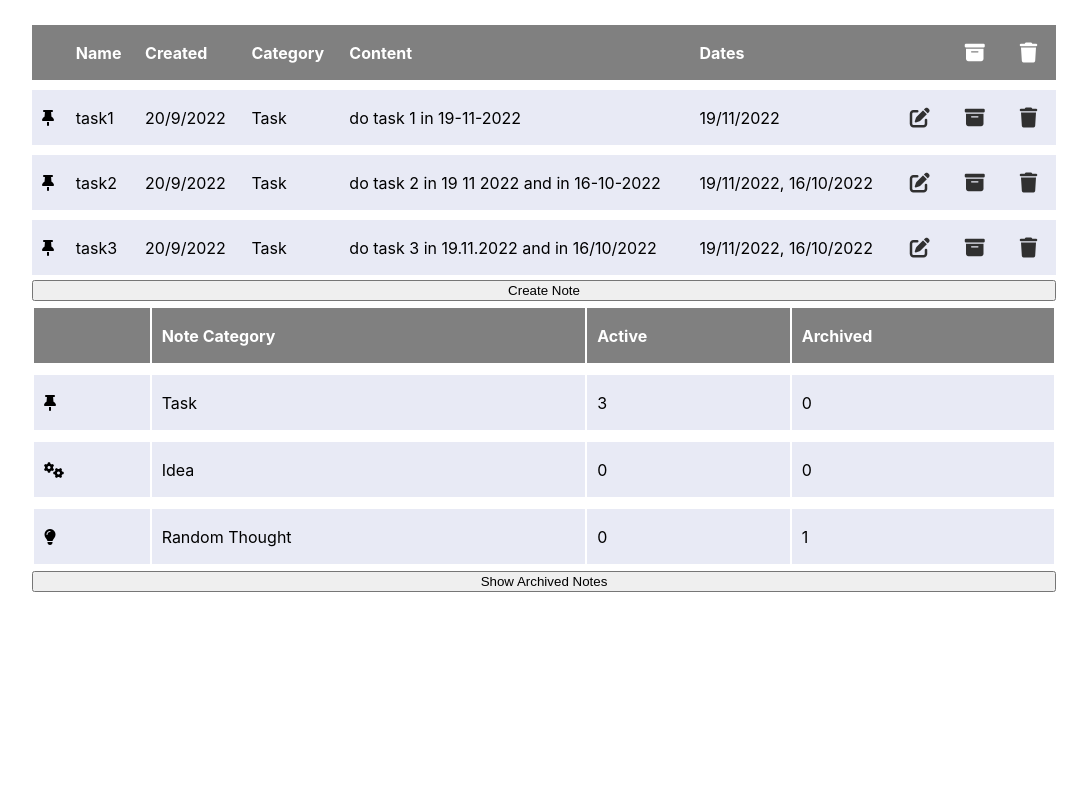
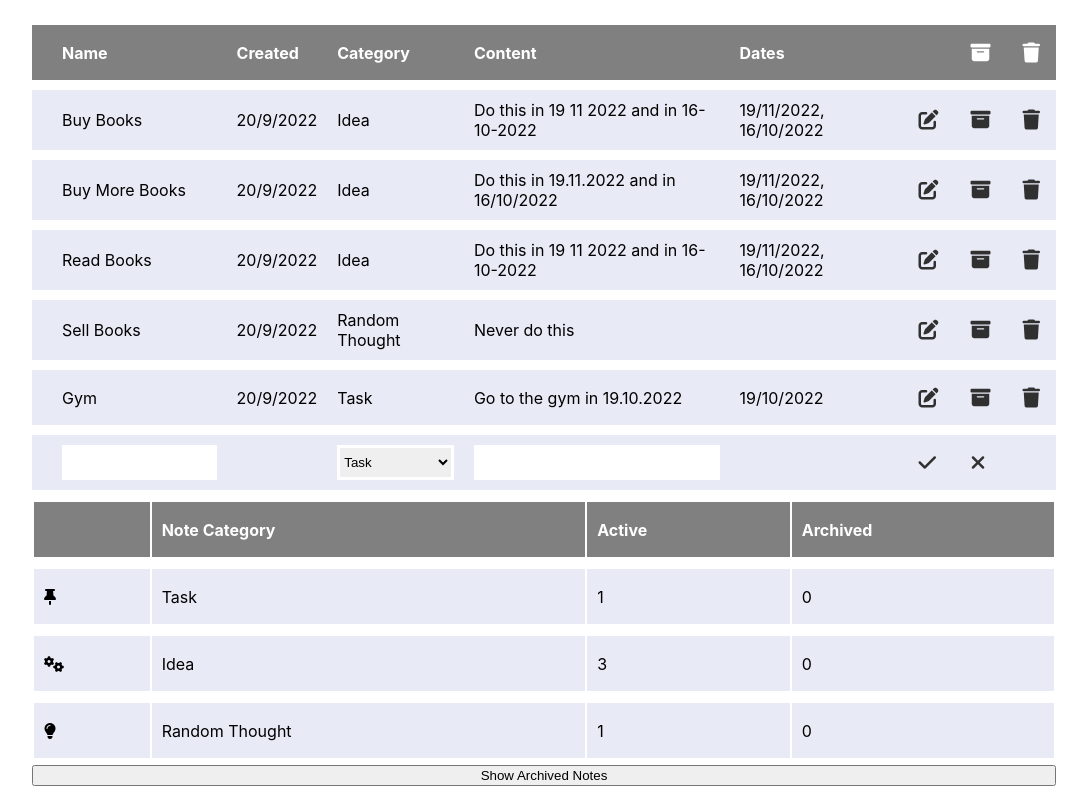
Before and after one commit to Kiriager/redancyhomeworks, a React (Create React App) app in the folder homework2/: page / in a window 1280 px wide. Both pictures are taken after a click on the button "Create Note". Shown: the whole page, without its empty margins (96-1183 px from the left). Built offline with nearby package versions, Linux system fonts and the light colour scheme; the HTML template or start-up script is replaced by a standard one.

Commit message:
add note entity

```diff
--- a/homework2/src/App.tsx
+++ b/homework2/src/App.tsx
@@ -10,7 +10,7 @@ function App() {
 
         {/* <Counter /> */}
         <NotesTable />
-        <CreateNoteButton />
+
         <StatsTable />
         <TableStatusButton />
 
--- /dev/null
+++ b/homework2/src/features/note/Note.ts
@@ -0,0 +1,173 @@
+export interface NoteFormData {
+  name: string,
+  categoryName: string,
+  content: string
+}
+
+export interface Category {
+  categoryName: string,
+  categoryIcon: string
+}
+
+export interface Note {
+  id: number,
+  name: string,
+  createDate: Date,
+  archivedStatus: boolean,
+  content: string,
+  category: Category,
+  editStatus: boolean
+}
+
+function extractDates(note: Note): string {
+  let stringDates = (note.content + note.name).match(/[0-9]{1,2}([\-/ \.])[0-9]{1,2}[\-/ \.][0-9]{4}/g)
+  if (stringDates == null) {
+    return ""
+  }
+  let dates = stringDates.map((date) => {
+    return convertStringToDate(date)
+  })
+  return stringifyDatesList(dates)
+}
+
+function createNote(data: NoteFormData, noteId: number) {
+  return {
+    id: noteId,
+    name: data.name.trim(),
+    createDate: new Date(),
+    archivedStatus: false,
+    content: data.content.trim(),
+    category: {categoryName: data.categoryName, categoryIcon: ""},
+    editStatus: false
+  }
+}
+
+function convertStringToDate(stringDate: string) {
+  let stringDayMonthYear = stringDate.match(/\d+/g)
+  if (stringDayMonthYear == null) {
+    return new Date()
+  }
+  let numberDayMonthYear = stringDayMonthYear.map((value) => { return parseInt(value) })
+  return new Date(...formatDateNumbers(numberDayMonthYear))
+}
+
+function formatDateNumbers(numbers: number[]) {
+  let month = numbers[1]
+  let day = numbers[0]
+  if (month > 12) {
+    month = numbers[0]
+    day = numbers[1]
+  }
+  const result = [numbers[2], month - 1, day] as const
+  return result
+}
+
+function stringifyDatesList(dates: Date[]) {
+  if (dates == null || !dates.length) {
+    return ""
+  }
+  return dates.map((date) => {
+    return formatDate(date)
+  }).join(", ")
+}
+
+function formatDate(date: Date) {
+  return `${date.getDate()}/${date.getMonth() + 1}/${date.getFullYear()}`
+}
+
+let categoriesList = [
+  { categoryName: "Task", categoryIcon: "fa-solid fa-thumbtack" },
+  { categoryName: "Idea", categoryIcon: "fa-solid fa-gears" },
+  { categoryName: "Random Thought", categoryIcon: "fa-solid fa-lightbulb" }
+]
+
+let initialNotesList = [
+  createNote({name: "Buy Books", categoryName: "Idea", content: "Do this in 19 11 2022 and in 16-10-2022"}, 1),
+  createNote({name: "Buy More Books", categoryName: "Idea", content: "Do this in 19.11.2022 and in 16/10/2022"}, 2),
+  createNote({name: "Read Books", categoryName: "Idea", content: "Do this in 19 11 2022 and in 16-10-2022"}, 3),
+  createNote({name: "Sell Books", categoryName: "Random Thought", content: "Never do this"}, 4),
+  createNote({name: "Gym", categoryName: "Task", content: "Go to the gym in 19.10.2022"}, 5)
+]
+
+
+export let noteService = {
+  extractDates: extractDates,
+  createNote: createNote,
+  formatDate: formatDate,
+  initialNotesList: initialNotesList,
+  categoriesList: categoriesList
+}
+
+
+// notesList: [
+//   {
+//     id: 1, name: "task1", createDate: new Date(), archivedStatus: false,
+//     content: "do task 1 in 19-11-2022",
+//     category: { categoryName: "Task", categoryIcon: "fa-solid fa-thumbtack" }, editStatus: false
+//   },
+//   {
+//     id: 2, name: "task2", createDate: new Date(), archivedStatus: false,
+//     content: "do task 2 in 19 11 2022 and in 16-10-2022",
+//     category: { categoryName: "Task", categoryIcon: "fa-solid fa-thumbtack" }, editStatus: false
+//   },
+//   {
+//     id: 3, name: "task3", createDate: new Date(), archivedStatus: false,
+//     content: "do task 3 in 19.11.2022 and in 16/10/2022",
+//     category: { categoryName: "Task", categoryIcon: "fa-solid fa-thumbtack" }, editStatus: false
+//   },
+//   {
+//     id: 4, name: "task4", createDate: new Date(), archivedStatus: true,
+//     content: "Just nice thought",
+//     category: { categoryName: "Random Thought", categoryIcon: "fa-solid fa-lightbulb" }, editStatus: false
+//   }
+// ]
+
+// export interface Note {
+
+
+//       id: ++Note.previousId,
+//       name: data.name.trim(),
+//       createDate: new Date(),
+//       archivedStatus: false,
+//       content: data.content.trim(),
+//       category: { categoryName: data.categoryName.trim(), categoryIcon: "" },
+//       editStatus: false
+
+//   validate(categories: Category[]) {
+
+//     if (this.data.name == "") {
+//       this.errors.push("Note name is required.")
+//     }
+//     if (this.data.category.categoryName == "") {
+//       this.errors.push("Note category is required.")
+//     }
+
+//     let category = categories.find((category) => {
+//       return category.categoryName === this.data.category.categoryName
+//     })
+//     if (!category) {
+//       this.errors.push("Category has to be one of the list.")
+//     } else {
+//       this.data.category = category
+//     }
+//     if (this.data.content == "") {
+//       this.errors.push("Note content is required.")
+//     }
+
+//   }
+
+//   extractDates(): string {
+//     let stringDates = (this.data.content + this.data.name).match(/[0-9]{1,2}([\-/ \.])[0-9]{1,2}[\-/ \.][0-9]{4}/g)
+//     if (stringDates == null) {
+//       return ""
+//     }
+//     let dates = stringDates.map((date) => {
+//       return convertStringToDate(date)
+//     })
+//     return stringifyDatesList(dates)
+//   }
+
+//   getCreateDateString() {
+//     return formatDate(this.data.createDate)
+//   }
+// }
--- a/homework2/src/features/note/NotesTable.tsx
+++ b/homework2/src/features/note/NotesTable.tsx
@@ -1,17 +1,19 @@
 import React, { useState } from 'react';
-import { CategoryStats, NoteData, Category } from "./notesSlice";
+import { CategoryStats, getCategoryStats} from "./notesSlice";
+import { Category, Note, noteService } from "./Note";
 
 import { useAppSelector, useAppDispatch } from '../../app/hooks';
 
 import {
-  archive,
+  switchArchiveStatus, remove, edit, switchTableArchiveStatus, showCreateForm, hideCreateForm, add
 } from './notesSlice';
 
 import styles from './Note.module.css';
 import notesSlice from './notesSlice';
 
 export function NotesTable() {
-
+  const formStatus = useAppSelector(state => state.notes.showCreateForm)
+  const tableArchiveStatus = useAppSelector(state => state.notes.showArchiveNotes)
   return (
     <table className={styles.notes}>
       <thead>
@@ -38,18 +40,34 @@ export function NotesTable() {
 
       <NoteRows />
 
-      <tfoot><tr id="new-note"></tr></tfoot>
+      <tfoot>
+        {formStatus ? <NoteForm /> : !tableArchiveStatus ? <CreateNoteButton /> : ""}
+      </tfoot>
     </table>
 
   )
 }
 
 export function CreateNoteButton() {
-  return (<button id="create-note-button" className="outside">Create Note</button>)
+  const dispatch = useAppDispatch();
+  return (
+    <tr>
+      <button id="create-note-button" className="outside"
+        onClick={() => dispatch(showCreateForm())}>
+        Create Note
+      </button>
+    </tr>
+  )
 }
 
 export function TableStatusButton() {
-  return (<button id="swap-table-status" className="outside">Show Archived Notes</button>)
+  const dispatch = useAppDispatch();
+  return (
+    <button id="swap-table-status" className="outside"
+      onClick={() => dispatch(switchTableArchiveStatus())}>
+      Show Archived Notes
+    </button>
+  )
 }
 
 export function StatsTable() {
@@ -71,24 +89,24 @@ export function StatsTable() {
 }
 
 
-function getCategoryStats(notes: NoteData[], category: Category) {
-  let categoryStats = { category: category, active: 0, archived: 0 }
-  notes.forEach(note => {
-    if (note.category.categoryName == category.categoryName) {
-      if (note.archivedStatus) {
-        categoryStats.archived++
-      } else {
-        categoryStats.active++
-      }
-    }
-  })
-  return categoryStats
-}
+// function getCategoryStats(notes: NoteData[], category: Category) {
+//   let categoryStats = { category: category, active: 0, archived: 0 }
+//   notes.forEach(note => {
+//     if (note.category.categoryName == category.categoryName) {
+//       if (note.archivedStatus) {
+//         categoryStats.archived++
+//       } else {
+//         categoryStats.active++
+//       }
+//     }
+//   })
+//   return categoryStats
+// }
 
 function CategoryStatsRow(categoryStats: CategoryStats) {
   return (
     <tr>
-      <td><CategoryIcon {...categoryStats.category}/></td>
+      <td><CategoryIcon {...categoryStats.category} /></td>
       <td>{categoryStats.category.categoryName}</td>
       <td>{categoryStats.active}</td>
       <td>{categoryStats.archived}</td>
@@ -104,115 +122,157 @@ function CategoryIcon(category: Category) {
   )
 }
 
-function SingleNote(note: NoteData) {
+function SingleNote(note: Note) {
   const dispatch = useAppDispatch();
+  //let note = prop.note
 
     return (
       <tr>
-      <td><CategoryIcon {...note.category}/></td>
+        <td><CategoryIcon {...note.category} /></td>
         <td>{note.name}</td>
-      <td>{formatDate(note.createDate)}</td>
+        <td>{noteService.formatDate(note.createDate)}</td>
         <td>{note.category.categoryName}</td>
         <td>{note.content}</td>
-      <td>{stringifyDatesList(extractDates(note.content, note.name))}</td>
+        <td>{noteService.extractDates(note)}</td>
         <td>
-        <button
-            className="edit-note-button" title="Edit Note">
+          <button className="edit-note-button" title="Edit Note"
+            onClick={() => dispatch(edit(note.id))}>
             <i className="fa-solid fa-pen-to-square"></i>
           </button>
         </td>
         <td>
           <button className="archive-note-button" title="Archive/Unarchive Note"
-            onClick={(e) => dispatch(archive(2))} >
+            onClick={() => dispatch(switchArchiveStatus(note.id))}>
             <i className="fa-solid fa-box-archive"></i>
           </button>
         </td>
         <td>
-        <button className="delete-note-button" title="Delete Note">
+          <button className="delete-note-button" title="Delete Note"
+            onClick={() => dispatch(remove(note.id))}>
             <i className="fa-solid fa-trash"></i>
           </button>
         </td>
       </tr>
     )
+
 }
 
 function NoteRows() {
   const notes = useAppSelector(state => state.notes.notesList)
+  const tableArchiveStatus = useAppSelector(state => state.notes.showArchiveNotes)
   return (
     <tbody>
-      {notes.filter((note) => {return !note.archivedStatus}).map(note => {
-        return (<SingleNote {...note} />)
+      {notes.filter((note) => { return note.archivedStatus === tableArchiveStatus }).map((note) => {
+          return (<SingleNote {...note}/>)
         })
       }
     </tbody>
   )
 }
 
-// function createFormRowHTML(note) {
-//   let dates = ""
-//   let createDate = ""
+function NoteForm() {
+  const dispatch = useAppDispatch();
+  let dates = ""
+  let createDate = ""
 
-//   if (typeof(note) != "undefined") {
-//     createDate = getFormateDate(note.data.createDate)
-//     dates = getDatesList(note.getDates())
-//   }
+  const [name, setName] = useState("")
+  const [categoryName, setCategoryName] = useState("")
+  const [content, setContent] = useState("")
 
-//   return `
-//     <td></td>
-//     <td><input type="text" id="name" name="name" autocomplete="off" form="note-form"></td>
-//     <td>${createDate}</td>
-//     <td><select form="note-form" name="category" id="category"></select></td>
-//     <td><input form="note-form" type="text" id="content" name="content" autocomplete="off"></td>
-//     <td>${dates}</td>
-//     <td><button form="note-form" type="button" class="add" id="submit-note-form" title="Save Note"><i class="fa-solid fa-check"></i></button></td>
-//     <td><button form="note-form" type="button" id="discard-note-form" title="Discard Changes"><i class="fa-solid fa-xmark"></i></button></td>
-//     <td></td>
-//   `
+  return (
+    <tr id="new-note">
+      <td><form id="note-form"></form></td>
+      <td>
+        <input form="note-form" type="text" id="name" name="name" autoComplete="off"
+          value={name}
+          onChange={(e) => { setName(e.target.value) }} />
+      </td>
+      <td>{createDate}</td>
+      <td>
+        <select name="category" form="note-form"
+          value={categoryName}
+          onChange={(e) => { setCategoryName(e.target.value) }}>
+          <CategoryOptions />
+        </select>
+      </td>
+      <td>
+        <input form="note-form" type="text" name="content" autoComplete="off"
+          value={content}
+          onChange={(e) => { setContent(e.target.value) }} />
+      </td>
+      <td>{dates}</td>
+      <td>
+        <button form="note-form" type="button" className="add" title="Save Note"
+          onClick={() => dispatch(add({ name: name, categoryName: categoryName, content: content }))}>
+          <i className="fa-solid fa-check"></i>
+        </button>
+      </td>
+      <td>
+        <button form="note-form" type="button" title="Discard Changes"
+          onClick={() => dispatch(hideCreateForm())}>
+          <i className="fa-solid fa-xmark"></i>
+        </button>
+      </td>
+      <td></td>
+    </tr>
+  )
+}
+
+// function formatDate(date: Date) {
+//   return `${date.getDate()}/${date.getMonth() + 1}/${date.getFullYear()}`
 // }
 
-function formatDate(date: Date) {
-  return `${date.getDate()}/${date.getMonth() + 1}/${date.getFullYear()}`
+// function extractDates(content: string, name: string) {
+//   let stringDates = (content + name).match(/[0-9]{1,2}([\-/ \.])[0-9]{1,2}[\-/ \.][0-9]{4}/g)
+//   if (stringDates == null) {
+//     return new Array<Date>
+//   }
+//   let dates = stringDates.map((date) => {
+//     return convertStringToDate(date)
+//   })
+//   return dates
+// }
+
+// function convertStringToDate(stringDate: string) {
+//   let stringDayMonthYear = stringDate.match(/\d+/g)
+//   if (stringDayMonthYear == null) {
+//     return new Date()
+//   }
+//   let numberDayMonthYear = stringDayMonthYear.map((value) => { return parseInt(value) })
+//   return new Date(...formatDateNumbers(numberDayMonthYear))
+// }
+
+// function formatDateNumbers(numbers: number[]) {
+//   let month = numbers[1]
+//   let day = numbers[0]
+//   if (month > 12) {
+//     month = numbers[0]
+//     day = numbers[1]
+//   }
+//   const result = [numbers[2], month - 1, day] as const
+//   return result
+// }
+
+// function stringifyDatesList(dates: Date[] | null) {
+//   if (dates == null || !dates.length) {
+//     return ""
+//   }
+//   return dates.map((date) => {
+//     return formatDate(date)
+//   }).join(", ")
+// }
+
+function CategoryOptions() {
+  let categories = useAppSelector(state => state.notes.categoriesList)
+  return (
+    <>
+      {categories.map((category) => {
+        return(<option value={category.categoryName}>{category.categoryName}</option>)
+      })}
+    </>
+  )
 }
 
-function extractDates(content: string, name: string) {
-  let stringDates = (content + name).match(/[0-9]{1,2}([\-/ \.])[0-9]{1,2}[\-/ \.][0-9]{4}/g)
-  if (stringDates == null) {
-    return new Array<Date>
-  }
-  let dates = stringDates.map((date) => {
-    return convertStringToDate(date)
-  })
-  return dates
-}
-
-function convertStringToDate(stringDate: string) {
-  let stringDayMonthYear = stringDate.match(/\d+/g)
-  if (stringDayMonthYear == null) {
-    return new Date()
-  }
-  let numberDayMonthYear = stringDayMonthYear.map((value) => { return parseInt(value) })
-  return new Date(...formatDateNumbers(numberDayMonthYear))
-}
-
-function formatDateNumbers(numbers: number[]) {
-  let month = numbers[1]
-  let day = numbers[0]
-  if (month > 12) {
-    month = numbers[0]
-    day = numbers[1]
-  }
-  const result = [numbers[2], month - 1, day] as const
-  return result
-}
-
-function stringifyDatesList(dates: Date[] | null) {
-  if (dates == null || !dates.length) {
-    return ""
-  }
-  return dates.map((date) => {
-    return formatDate(date)
-  }).join(", ")
-}
 
 // export function Counter() {
 //   const count = useAppSelector(selectCount);
--- a/homework2/src/features/note/notesSlice.ts
+++ b/homework2/src/features/note/notesSlice.ts
@@ -1,28 +1,15 @@
 import { createSlice, PayloadAction } from '@reduxjs/toolkit';
+import { noteService, Note, Category, NoteFormData } from "./Note"
 import { RootState } from '../../app/store';
+
 //import { fetchCount } from './counterAPI';
 
 export interface NotesState {
-  notesList: NoteData[],
+  notesList: Note[],
   categoriesList: Category[],
-  showArchiveNotes: boolean
-//  tableArchiveStatus: "arhived" | "active",
-//   status: 'idle' | 'loading' | 'failed';
-}
-
-export interface NoteData {
-  id: number,
-  name: string,
-  createDate: Date,
-  archivedStatus: boolean,
-  content: string,
-  category: Category,
-  editStatus: boolean
-}
-
-export interface Category {
-  categoryName: string,
-  categoryIcon: string
+  showArchiveNotes: boolean,
+  showCreateForm: boolean,
+  ids: number
 }
 
 export interface CategoryStats {
@@ -32,26 +19,15 @@ export interface CategoryStats {
 }
 
 const initialState: NotesState = {
-  notesList: [
-    {id: 1, name: "task1", createDate: new Date(), archivedStatus: false,
-        content: "do task 1 in 19-11-2022",
-        category: {categoryName: "Task", categoryIcon: "fa-solid fa-thumbtack"}, editStatus: false},
-    {id: 2, name: "task2", createDate: new Date(), archivedStatus: false,
-        content: "do task 2 in 19 11 2022 and in 16-10-2022",
-        category: {categoryName: "Task", categoryIcon: "fa-solid fa-thumbtack"}, editStatus: false},
-    {id: 3, name: "task3", createDate: new Date(), archivedStatus: false,
-        content: "do task 3 in 19.11.2022 and in 16/10/2022",
-        category: {categoryName: "Task", categoryIcon: "fa-solid fa-thumbtack"}, editStatus: false},
-    {id: 4, name: "task4", createDate: new Date(), archivedStatus: true,
-        content: "Just nice thought",
-        category: {categoryName: "Random Thought", categoryIcon: "fa-solid fa-lightbulb"}, editStatus: false}
+  categoriesList: [
+    { categoryName: "Task", categoryIcon: "fa-solid fa-thumbtack" },
+    { categoryName: "Idea", categoryIcon: "fa-solid fa-gears" },
+    { categoryName: "Random Thought", categoryIcon: "fa-solid fa-lightbulb" }
   ],
-  categoriesList:  [
-    {categoryName: "Task", categoryIcon: "fa-solid fa-thumbtack"},
-    {categoryName: "Idea", categoryIcon: "fa-solid fa-gears"},
-    {categoryName: "Random Thought", categoryIcon: "fa-solid fa-lightbulb"}
-  ],
-  showArchiveNotes: false
+  showArchiveNotes: false,
+  showCreateForm: false,
+  notesList: noteService.initialNotesList,
+  ids: 5
 }
 
 
@@ -59,45 +35,77 @@ const initialState: NotesState = {
 export const noteSlice = createSlice({
   name: 'notes',
   initialState,
-  // The `reducers` field lets us define reducers and generate associated actions
   reducers: {
-    add: (state) => {
+    add: (state, action:  PayloadAction<NoteFormData>) => {
+      console.log(action.payload);
+      state.showCreateForm = false
+
       // Redux Toolkit allows us to write "mutating" logic in reducers. It
       // doesn't actually mutate the state because it uses the Immer library,
       // which detects changes to a "draft state" and produces a brand new
       // immutable state based off those changes
-      //state.value += 1;
+
     },
-    edit: (state) => {
+    edit: (state, action: PayloadAction<number>) => {
 
     },
     // Use the PayloadAction type to declare the contents of `action.payload`
-    remove: (state) => {
-
+    remove: (state, action: PayloadAction<number>) => {
+      let noteId = state.notesList.findIndex((note) => { return note.id === action.payload })
+      if (noteId >= 0) {
+        state.notesList.splice(noteId, 1)
+      }
     },
-    archive: (state, action: PayloadAction<number>) => {
-      alert(action.payload)
-      console.log(action.payload);
-      let note = state.notesList.find((note) => {return note.id == action.payload})
-      if (typeof(note) != 'undefined') {
+    switchArchiveStatus: (state, action: PayloadAction<number>) => {
+      let note = state.notesList.find((note) => { return note.id === action.payload })
+      if (typeof (note) != 'undefined') {
         note.archivedStatus = !note.archivedStatus
       }
     },
-    unarchive: (state) => {
+    switchTableArchiveStatus: (state) => {
+      state.showArchiveNotes = !state.showArchiveNotes
+      state.showCreateForm = false
+    },
+    showCreateForm: (state) => {
+      state.showCreateForm = true
+    },
+    hideCreateForm: (state) => {
+      state.showCreateForm = false
+    }
 
-    },
   },
   // The `extraReducers` field lets the slice handle actions defined elsewhere,
   // including actions generated by createAsyncThunk or in other slices.
 
 });
 
-export const { add, edit, archive, unarchive, remove } = noteSlice.actions;
+export const { add, edit, switchArchiveStatus, remove, switchTableArchiveStatus,
+    showCreateForm, hideCreateForm} = noteSlice.actions;
 
 // The function below is called a selector and allows us to select a value from
 // the state. Selectors can also be defined inline where they're used instead of
 // in the slice file. For example: `useSelector((state: RootState) => state.counter.value)`
-//export const selectNote = (state: RootState) => state.note.data;
+//export const selectCategories = (state: RootState) => state.notes.categoriesList;
+
+
+export function getCategoryStats(notes: Note[], category: Category) {
+  let categoryStats = { category: category, active: 0, archived: 0 }
+  notes.forEach(note => {
+    if (note.category.categoryName == category.categoryName) {
+      if (note.archivedStatus) {
+        categoryStats.archived++
+      } else {
+        categoryStats.active++
+      }
+    }
+  })
+  return categoryStats
+}
+
+
+// export selectCategories = (state) => {
+//   retrun state
+// }
 
 // We can also write thunks by hand, which may contain both sync and async logic.
 // Here's an example of conditionally dispatching actions based on current state.
```
Lines whose indentation alone changed are shown as unchanged.
